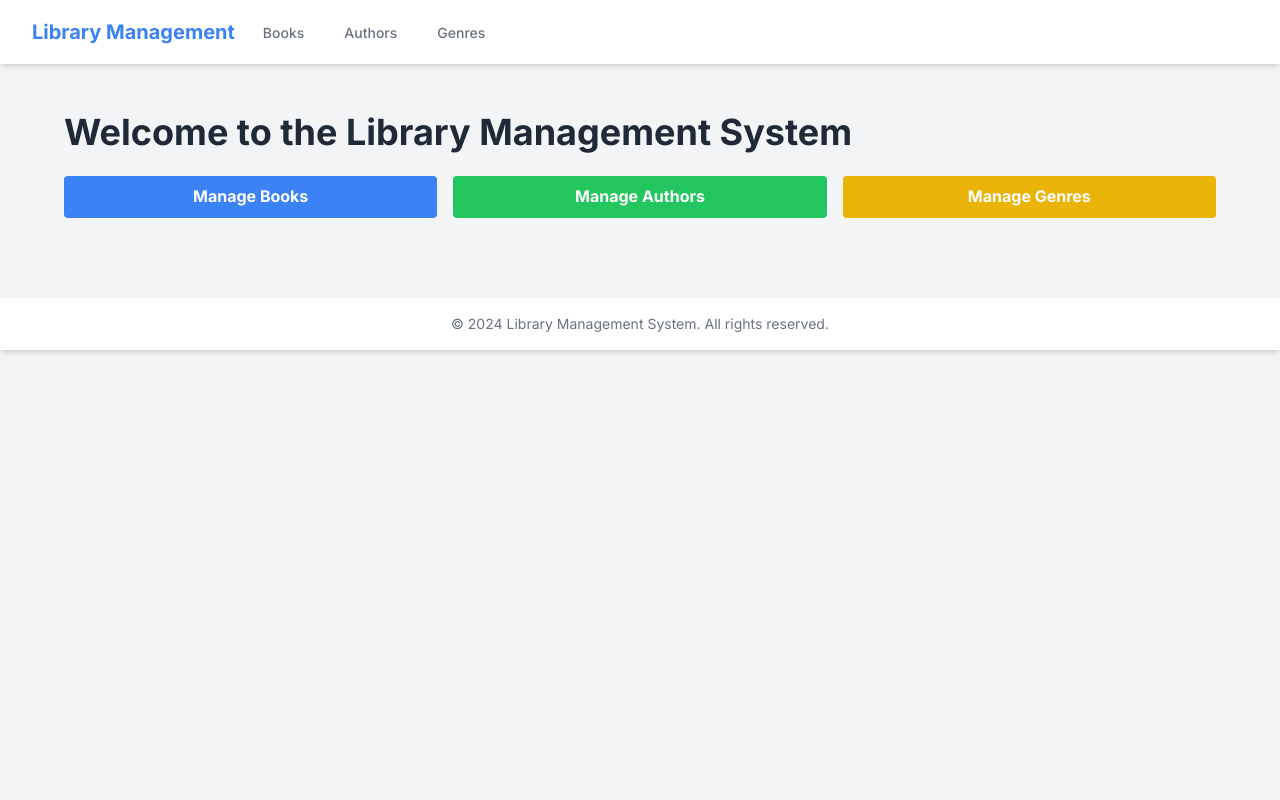
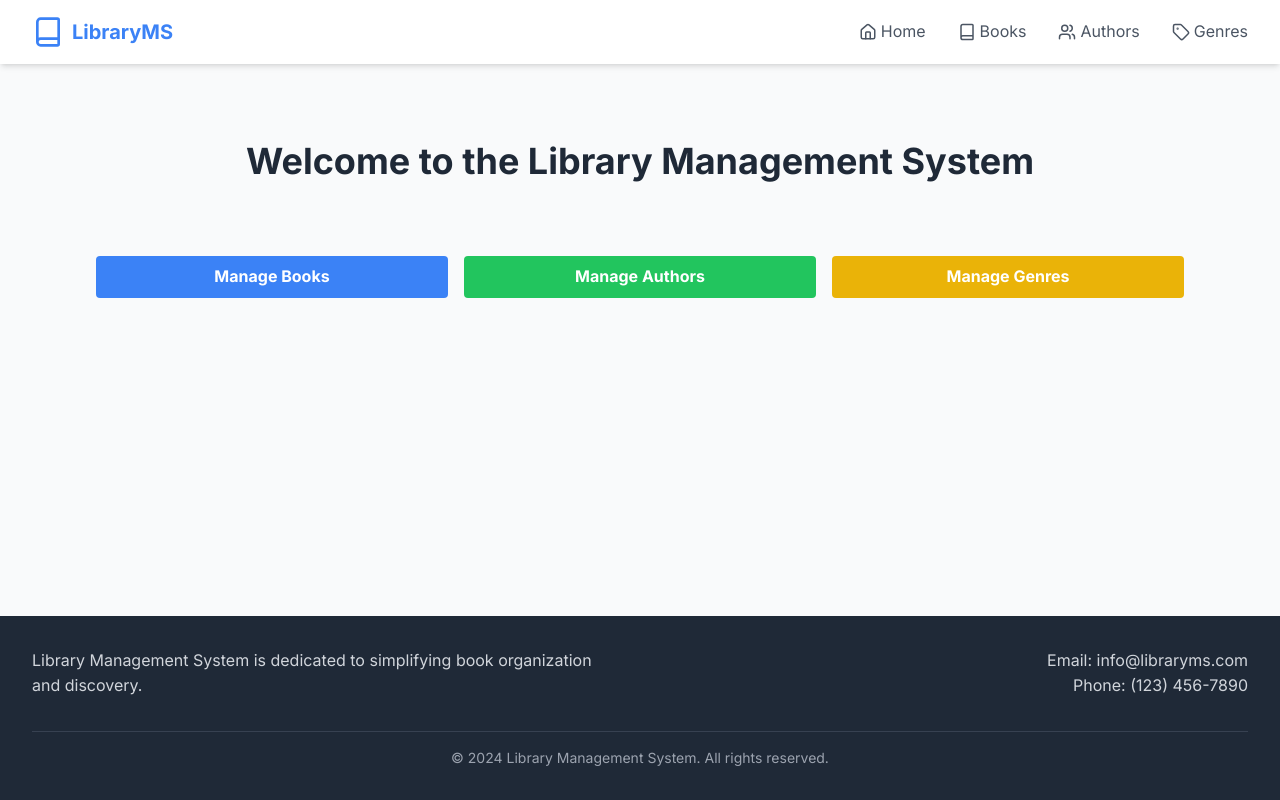
Before and after one commit to Senghurk/library-management-system, a Next.js app: page / in a window 1280 px wide. Built offline with nearby package versions, Linux system fonts and the light colour scheme.

Commit message:
update AuthorList BookList GenreList Layout css - added lucide react

```diff
--- a/components/Layout.js
+++ b/components/Layout.js
@@ -1,50 +1,62 @@
-// components/Layout.js
 import React from 'react';
 import Link from 'next/link';
+import { Book, Users, Tag, Home } from 'lucide-react';
 
 const Layout = ({ children }) => {
   return (
-    <div className="min-h-screen bg-gray-100">
-      <nav className="bg-white shadow-md">
+    <div className="flex flex-col min-h-screen bg-gray-50">
+      <header className="bg-white shadow-md">
         <div className="max-w-7xl mx-auto px-4 sm:px-6 lg:px-8">
-          <div className="flex justify-between h-16">
-            <div className="flex">
-              <div className="flex-shrink-0 flex items-center">
-                <Link href="/" className="font-bold text-xl text-primary hover:text-secondary transition-colors duration-300">
-                  Library Management
-                </Link>
-              </div>
-              <div className="hidden sm:ml-6 sm:flex sm:space-x-8">
-                <NavLink href="/books">Books</NavLink>
-                <NavLink href="/authors">Authors</NavLink>
-                <NavLink href="/genres">Genres</NavLink>
-              </div>
+          <div className="flex justify-between items-center h-16">
+            <Link href="/" className="flex items-center space-x-2">
+              <Book className="h-8 w-8 text-blue-500" />
+              <span className="font-bold text-xl text-blue-500">LibraryMS</span>
+            </Link>
+            <nav className="hidden md:flex space-x-8">
+              <NavLink href="/" icon={<Home size={18} />}>Home</NavLink>
+              <NavLink href="/books" icon={<Book size={18} />}>Books</NavLink>
+              <NavLink href="/authors" icon={<Users size={18} />}>Authors</NavLink>
+              <NavLink href="/genres" icon={<Tag size={18} />}>Genres</NavLink>
+            </nav>
+          </div>
+        </div>
+      </header>
+
+      <main className="flex-grow container mx-auto px-4 sm:px-6 lg:px-8 py-8 mt-20">
+        {children}
+      </main>
+
+      <footer className="bg-gray-800 text-white mt-12">
+        <div className="max-w-7xl mx-auto py-8 px-4 sm:px-6 lg:px-8">
+          <div className="grid grid-cols-1 md:grid-cols-2 gap-8">
+            <div>
+              <p className="text-gray-300">
+                Library Management System is dedicated to simplifying book organization and discovery.
+              </p>
+            </div>
+            <div className="text-right">
+              <p className="text-gray-300">Email: info@libraryms.com</p>
+              <p className="text-gray-300">Phone: (123) 456-7890</p>
             </div>
           </div>
-        </div>
-      </nav>
-      <main className="max-w-7xl mx-auto py-6 sm:px-6 lg:px-8">
-        <div className="px-4 py-6 sm:px-0">
-          {children}
-        </div>
-      </main>
-      <footer className="bg-white shadow-md mt-8">
-        <div className="max-w-7xl mx-auto py-4 px-4 sm:px-6 lg:px-8">
-          <p className="text-center text-gray-500 text-sm">
-            © {new Date().getFullYear()} Library Management System. All rights reserved.
-          </p>
+          <div className="mt-8 pt-4 border-t border-gray-700">
+            <p className="text-center text-gray-400 text-sm">
+              © {new Date().getFullYear()} Library Management System. All rights reserved.
+            </p>
+          </div>
         </div>
       </footer>
     </div>
   );
 };
 
-const NavLink = ({ href, children }) => (
+const NavLink = ({ href, children, icon }) => (
   <Link
     href={href}
-    className="inline-flex items-center px-1 pt-1 border-b-2 border-transparent text-sm font-medium text-gray-500 hover:text-primary hover:border-primary transition-colors duration-300"
+    className="flex items-center space-x-1 text-gray-600 hover:text-blue-500 transition-colors duration-300"
   >
-    {children}
+    {icon}
+    <span>{children}</span>
   </Link>
 );
 
--- a/components/authors/AuthorList.js
+++ b/components/authors/AuthorList.js
@@ -30,7 +30,7 @@ const AuthorList = () => {
   };
 
   return (
-    <div className="container mx-auto p-4">
+    <div className="container mx-auto p-4"><br/>
       <h1 className="text-2xl font-bold mb-4">Authors</h1>
       <Link href="/authors/add" className="bg-blue-500 text-white px-4 py-2 rounded">
         Add New Author
--- a/components/books/BookList.js
+++ b/components/books/BookList.js
@@ -81,12 +81,11 @@ const BookList = () => {
   };
 
   return (
-    <div className="container mx-auto p-4">
+    <div className="container mx-auto p-4"><br/>
       <h1 className="text-2xl font-bold mb-4">Books</h1>
       <Link href="/books/add" className="bg-blue-500 text-white px-4 py-2 rounded">
         Add New Book
       </Link>
-
       <div className="my-4 space-y-2">
         <input
           type="text"
--- a/components/genres/GenreList.js
+++ b/components/genres/GenreList.js
@@ -30,7 +30,7 @@ const GenreList = () => {
   };
 
   return (
-    <div className="container mx-auto p-4">
+    <div className="container mx-auto p-4"><br/>
       <h1 className="text-2xl font-bold mb-4">Genres</h1>
       <Link href="/genres/add" className="bg-blue-500 text-white px-4 py-2 rounded">
         Add New Genre
--- a/package.json
+++ b/package.json
@@ -15,6 +15,7 @@
     "@babel/runtime": "^7.25.6",
     "@vercel/kv": "^2.0.0",
     "dotenv": "^16.4.5",
+    "lucide-react": "^0.437.0",
     "next": "14.2.7",
     "react": "^18",
     "react-dom": "^18",
--- a/pages/index.js
+++ b/pages/index.js
@@ -5,8 +5,8 @@ import Layout from '../components/Layout';
 const HomePage = () => {
   return (
     <Layout>
-      <div className="container mx-auto px-4 py-8">
-        <h1 className="text-4xl font-bold mb-6">Welcome to the Library Management System</h1>
+      <div className="container mx-auto px-4 py-8"><br/><br/><br/>
+        <h1 className="text-4xl text-center font-bold mb-6">Welcome to the Library Management System</h1><br/><br/>
         <div className="grid grid-cols-1 md:grid-cols-2 lg:grid-cols-3 gap-4">
           <Link href="/books" className="bg-blue-500 hover:bg-blue-700 text-white font-bold py-2 px-4 rounded text-center">
             Manage Books
--- a/styles/globals.css
+++ b/styles/globals.css
@@ -179,3 +179,25 @@ a:hover {
 .hover-scale:hover {
   transform: scale(1.05);
 }
+
+@layer base {
+  :root {
+    --color-primary: #4a90e2;
+    --color-secondary: #50c878;
+  }
+}
+
+@layer utilities {
+  .text-primary {
+    color: var(--color-primary);
+  }
+  .text-secondary {
+    color: var(--color-secondary);
+  }
+  .hover\:text-primary:hover {
+    color: var(--color-primary);
+  }
+  .hover\:text-secondary:hover {
+    color: var(--color-secondary);
+  }
+}
```
Also changed, not shown: 1 other file (tests, documents, lock files or other folders).
